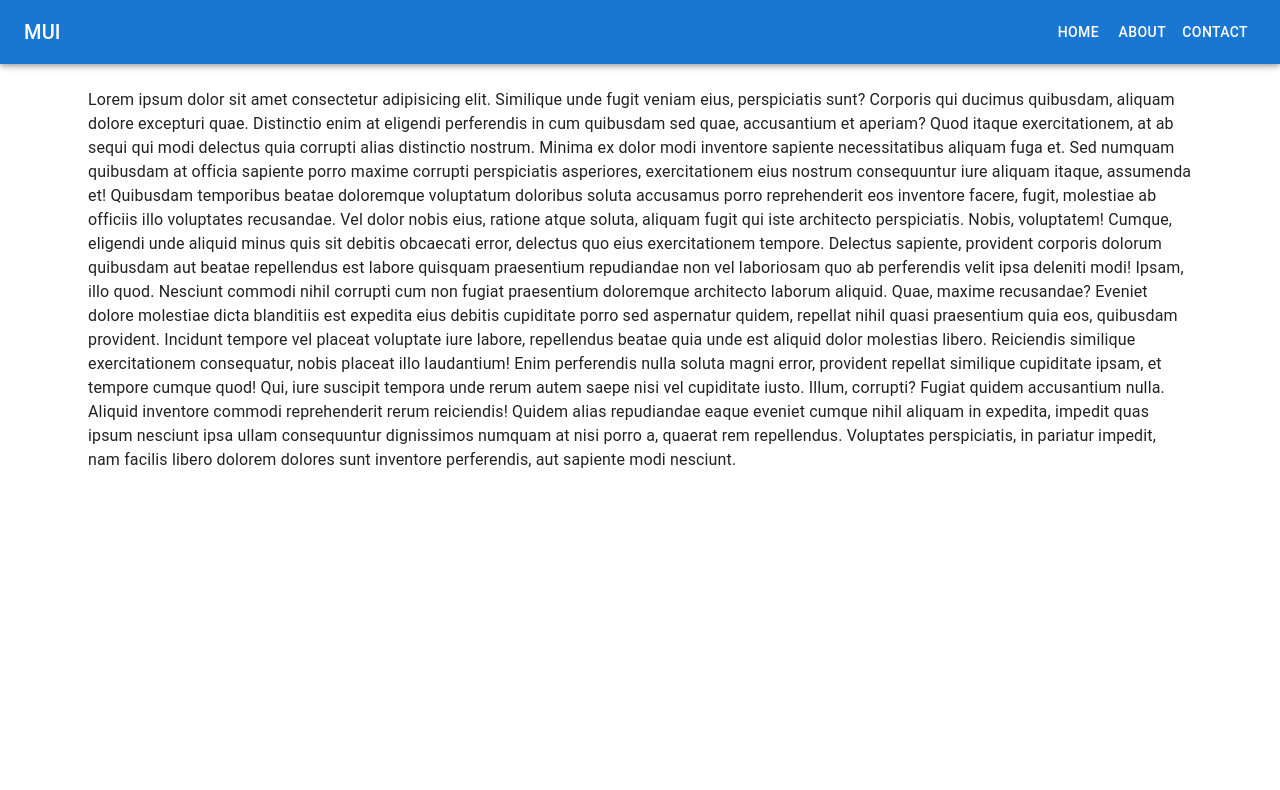
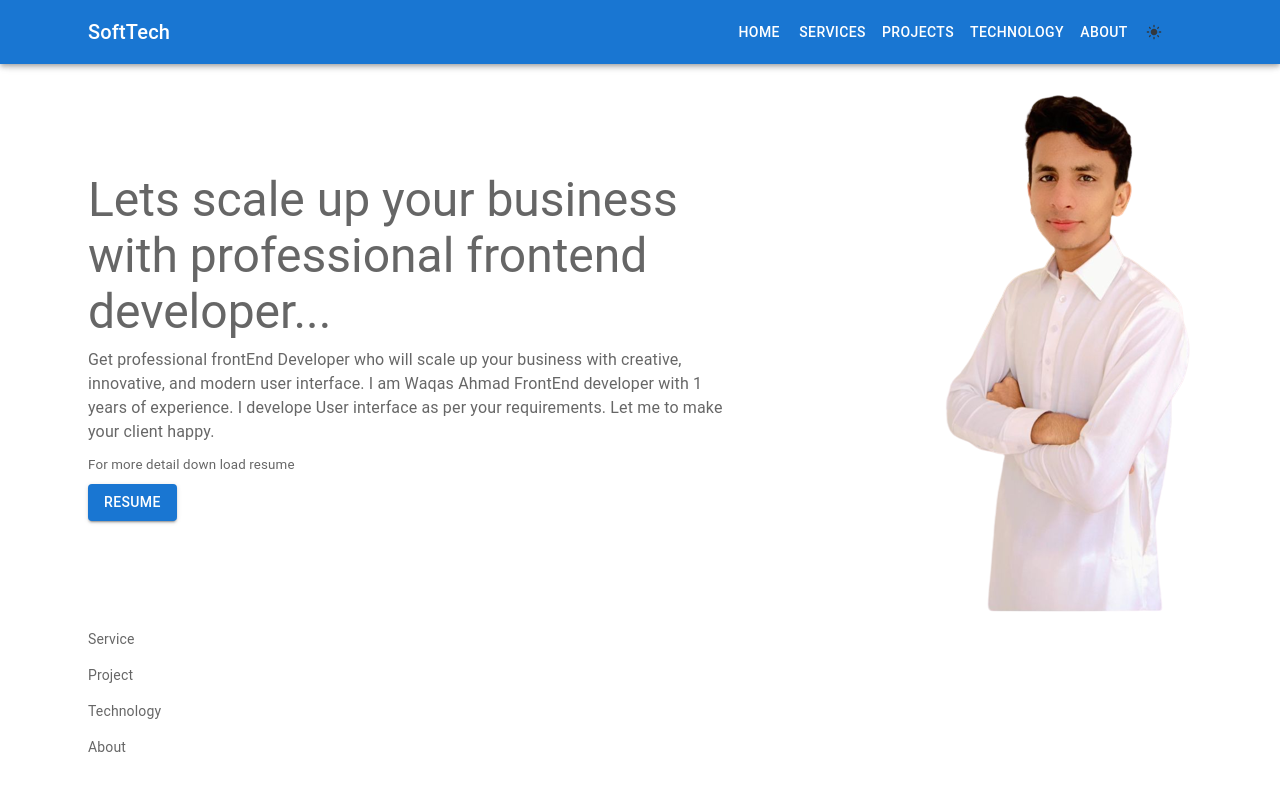
Before and after one commit to Waqas03ahmad/MyPortfolio, a React (Vite) app: page / in a window 1280 px wide. Shown: the top 790 px of the page. Built offline with nearby package versions, Linux system fonts and the light colour scheme.

Commit message:
lastcommit

```diff
--- a/package.json
+++ b/package.json
@@ -18,7 +18,8 @@
     "@mui/material": "^5.15.15",
     "framer-motion": "^11.0.22",
     "react": "^18.2.0",
-    "react-dom": "^18.2.0"
+    "react-dom": "^18.2.0",
+    "react-router-dom": "^6.22.3"
   },
   "devDependencies": {
     "@types/react": "^18.2.66",
--- a/src/App.jsx
+++ b/src/App.jsx
@@ -1,9 +1,46 @@
 import Header from "./Index";
+import {
+  useColorScheme as useMaterialColorScheme,
+  Experimental_CssVarsProvider as MaterialCssVarsProvider,
+  experimental_extendTheme as extendMaterialTheme,
+  THEME_ID,
+} from "@mui/material/styles";
+import CssBaseline from "@mui/material/CssBaseline";
+import DarkMode from "@mui/icons-material/DarkMode";
+import LightMode from "@mui/icons-material/LightMode";
+import {
+  CssVarsProvider as JoyCssVarsProvider,
+  useColorScheme as useJoyColorScheme,
+} from "@mui/joy/styles";
+import { IconButton } from "@mui/joy";
+
+export const ModeToggle = () => {
+  const { mode, setMode } = useMaterialColorScheme();
+  const { setMode: setJoyMode } = useJoyColorScheme();
+  return (
+    <IconButton
+      onClick={() => {
+        setMode(mode === "dark" ? "light" : "dark");
+        setJoyMode(mode === "dark" ? "light" : "dark");
+      }}
+    >
+      {mode === "dark" ? <DarkMode /> : <LightMode />}
+    </IconButton>
+  );
+};
+
+const materialTheme = extendMaterialTheme();
 
 function App() {
   return (
     <>
-      <Header />
+      <MaterialCssVarsProvider theme={{ [THEME_ID]: materialTheme }}>
+        <JoyCssVarsProvider>
+          <CssBaseline enableColorScheme />
+          <Header />
+        </JoyCssVarsProvider>
+      </MaterialCssVarsProvider>
+
     </>
   );
 }
--- a/src/Index.jsx
+++ b/src/Index.jsx
@@ -14,10 +14,27 @@ import MenuIcon from "@mui/icons-material/Menu";
 import Toolbar from "@mui/material/Toolbar";
 import Typography from "@mui/material/Typography";
 import Button from "@mui/material/Button";
-import { Container } from "@mui/material";
+import { styled } from "@mui/material/styles";
+import Grid from "@mui/material/Unstable_Grid2";
+import { Container, ListItemIcon, useMediaQuery } from "@mui/material";
+import { NavLink } from "react-router-dom";
+import MoreIcon from "@mui/icons-material/MoreVert";
+import { ModeToggle } from "./App";
+
+const Item = styled(Box)(({ theme }) => ({
+  backgroundColor: theme.palette.mode === "dark" ? "#1A2027" : "#fff",
+  ...theme.typography.body2,
+  color: theme.palette.text.secondary,
+}));
 
 const drawerWidth = 240;
-const navItems = ["Home", "About", "Contact"];
+const navItems = [
+  { name: "Home", to: "#home" },
+  { name: "Services", to: "#service" },
+  { name: "Projects", to: "#project" },
+  { name: "Technology", to: "#technology" },
+  { name: "About", to: "#about" },
+];
 
 function Header(props) {
   const { window } = props;
@@ -30,14 +47,19 @@ function Header(props) {
   const drawer = (
     <Box onClick={handleDrawerToggle} sx={{ textAlign: "center" }}>
       <Typography variant="h6" sx={{ my: 2 }}>
-        MUI
+        SoftTech
       </Typography>
       <Divider />
       <List>
         {navItems.map((item) => (
-          <ListItem key={item} disablePadding>
+          <ListItem
+            key={item.to}
+            disablePadding
+            components={NavLink}
+            to={item.to}
+          >
             <ListItemButton sx={{ textAlign: "center" }}>
-              <ListItemText primary={item} />
+              <ListItemText primary={item.name} />
             </ListItemButton>
           </ListItem>
         ))}
@@ -49,10 +71,10 @@ function Header(props) {
     window !== undefined ? () => window().document.body : undefined;
 
   return (
-    <Container>
     <Box sx={{ display: "flex" }}>
       <CssBaseline />
       <AppBar component="nav">
+        <Container>
           <Toolbar>
             <IconButton
               color="inherit"
@@ -68,16 +90,26 @@ function Header(props) {
               component="div"
               sx={{ flexGrow: 1, display: { xs: "none", sm: "block" } }}
             >
-            MUI
+              SoftTech
             </Typography>
             <Box sx={{ display: { xs: "none", sm: "block" } }}>
               {navItems.map((item) => (
-              <Button key={item} sx={{ color: "#fff" }}>
-                {item}
+                <Button key={item.to} sx={{ color: "#fff" }} href={item.to}>
+                  {item.name}
                 </Button>
               ))}
             </Box>
+            <IconButton
+              color="inherit"
+              sx={{ display: { sm: "none" }, marginLeft: "auto" }}
+            >
+              <MoreIcon />
+            </IconButton>
+            <ListItemIcon color="inherit">
+              <ModeToggle />
+            </ListItemIcon>
           </Toolbar>
+        </Container>
       </AppBar>
       <nav>
         <Drawer
@@ -99,48 +131,85 @@ function Header(props) {
           {drawer}
         </Drawer>
       </nav>
-      <Box component="main" sx={{ p: 3 }}>
+      <Container>
+        <Box
+          component="main"
+          sx={{
+            p: 3,
+          }}
+        >
           <Toolbar />
+          <Grid container spacing={2}>
+            <Grid xs={12} id="home">
+              <Item elevation={4}>
+                <Grid
+                  container
+                  sx={{
+                    display: "flex",
+                    justifyContent: "center",
+                    alignItems: "center",
+                  }}
+                >
+                  <Grid item="true" xs={12} sm={7}>
+                    <Box sx={{ textAlign: { xs: "center", sm: "start" } }}>
+                      <Typography variant={'h3'}>
+                        Lets scale up your business with professional frontend
+                        developer...
+                      </Typography>
+                      <Typography marginY={1}>
+                        {" "}
+                        Get professional frontEnd Developer who will scale up
+                        your business with creative, innovative, and modern user
+                        interface. I am Waqas Ahmad FrontEnd developer with 1
+                        years of experience. I develope User interface as per
+                        your requirements. Let me to make your client happy.
+                      </Typography>
                       <Typography>
-          Lorem ipsum dolor sit amet consectetur adipisicing elit. Similique
-          unde fugit veniam eius, perspiciatis sunt? Corporis qui ducimus
-          quibusdam, aliquam dolore excepturi quae. Distinctio enim at eligendi
-          perferendis in cum quibusdam sed quae, accusantium et aperiam? Quod
-          itaque exercitationem, at ab sequi qui modi delectus quia corrupti
-          alias distinctio nostrum. Minima ex dolor modi inventore sapiente
-          necessitatibus aliquam fuga et. Sed numquam quibusdam at officia
-          sapiente porro maxime corrupti perspiciatis asperiores, exercitationem
-          eius nostrum consequuntur iure aliquam itaque, assumenda et! Quibusdam
-          temporibus beatae doloremque voluptatum doloribus soluta accusamus
-          porro reprehenderit eos inventore facere, fugit, molestiae ab officiis
-          illo voluptates recusandae. Vel dolor nobis eius, ratione atque
-          soluta, aliquam fugit qui iste architecto perspiciatis. Nobis,
-          voluptatem! Cumque, eligendi unde aliquid minus quis sit debitis
-          obcaecati error, delectus quo eius exercitationem tempore. Delectus
-          sapiente, provident corporis dolorum quibusdam aut beatae repellendus
-          est labore quisquam praesentium repudiandae non vel laboriosam quo ab
-          perferendis velit ipsa deleniti modi! Ipsam, illo quod. Nesciunt
-          commodi nihil corrupti cum non fugiat praesentium doloremque
-          architecto laborum aliquid. Quae, maxime recusandae? Eveniet dolore
-          molestiae dicta blanditiis est expedita eius debitis cupiditate porro
-          sed aspernatur quidem, repellat nihil quasi praesentium quia eos,
-          quibusdam provident. Incidunt tempore vel placeat voluptate iure
-          labore, repellendus beatae quia unde est aliquid dolor molestias
-          libero. Reiciendis similique exercitationem consequatur, nobis placeat
-          illo laudantium! Enim perferendis nulla soluta magni error, provident
-          repellat similique cupiditate ipsam, et tempore cumque quod! Qui, iure
-          suscipit tempora unde rerum autem saepe nisi vel cupiditate iusto.
-          Illum, corrupti? Fugiat quidem accusantium nulla. Aliquid inventore
-          commodi reprehenderit rerum reiciendis! Quidem alias repudiandae eaque
-          eveniet cumque nihil aliquam in expedita, impedit quas ipsum nesciunt
-          ipsa ullam consequuntur dignissimos numquam at nisi porro a, quaerat
-          rem repellendus. Voluptates perspiciatis, in pariatur impedit, nam
-          facilis libero dolorem dolores sunt inventore perferendis, aut
-          sapiente modi nesciunt.
+                        <small>For more detail down load resume</small>
                       </Typography>
+                      <Button variant="contained" sx={{ marginY: 1 }}>
+                        Resume
+                      </Button>
                     </Box>
+                  </Grid>
+                  <Grid
+                    item="true"
+                    xs={12}
+                    sm={5}
+                    sx={{
+                      display: "flex",
+                      justifyContent: { xs: "center", sm: "end" },
+                    }}
+                  >
+                    <img src="../../../public/hero1.png" alt="waqas" />
+                  </Grid>
+                </Grid>
+              </Item>
+            </Grid>
+            <Grid xs={12}>
+              <Item elevation={4} id="service">
+                Service
+              </Item>
+            </Grid>
+            <Grid xs={12}>
+              <Item elevation={4} id="project">
+                Project
+              </Item>
+            </Grid>
+            <Grid xs={12}>
+              <Item elevation={4} id="technology">
+                Technology
+              </Item>
+            </Grid>
+            <Grid xs={12}>
+              <Item elevation={4} id="about">
+                About
+              </Item>
+            </Grid>
+          </Grid>
         </Box>
       </Container>
+    </Box>
   );
 }
 
--- a/src/main.jsx
+++ b/src/main.jsx
@@ -1,9 +1,12 @@
 import React from "react";
 import ReactDOM from "react-dom/client";
 import App from "./App.jsx";
+import { BrowserRouter } from "react-router-dom";
 
 ReactDOM.createRoot(document.getElementById("root")).render(
   <React.StrictMode>
-    <App />
+    <BrowserRouter>
+      <App />
+    </BrowserRouter>
   </React.StrictMode>
 );
```
Also changed, not shown: src/pages/about/About.jsx (added), 1 other file (tests, documents, lock files or other folders). Lines whose indentation alone changed are shown as unchanged.
